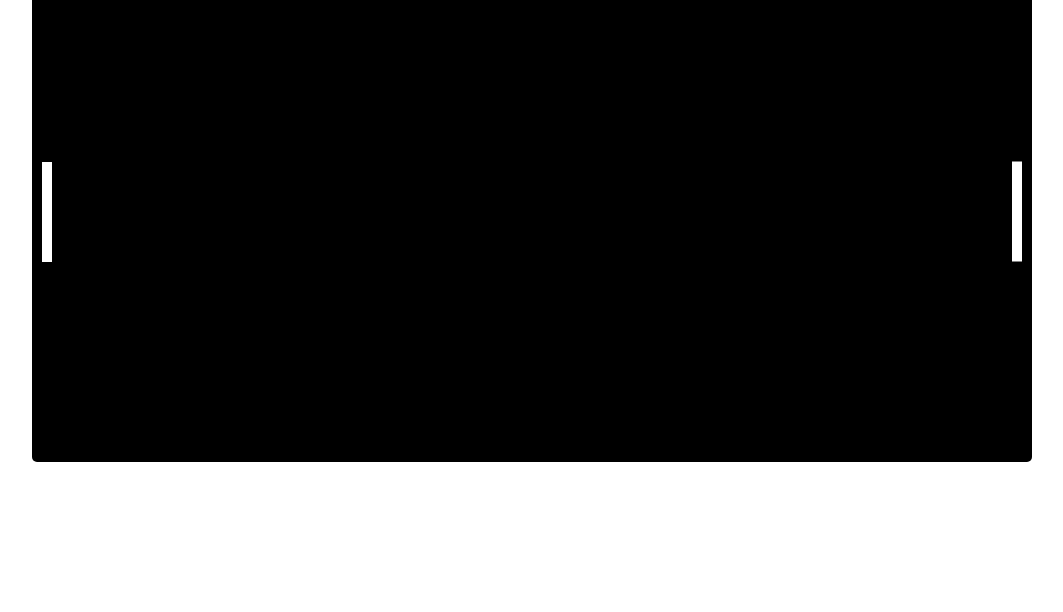
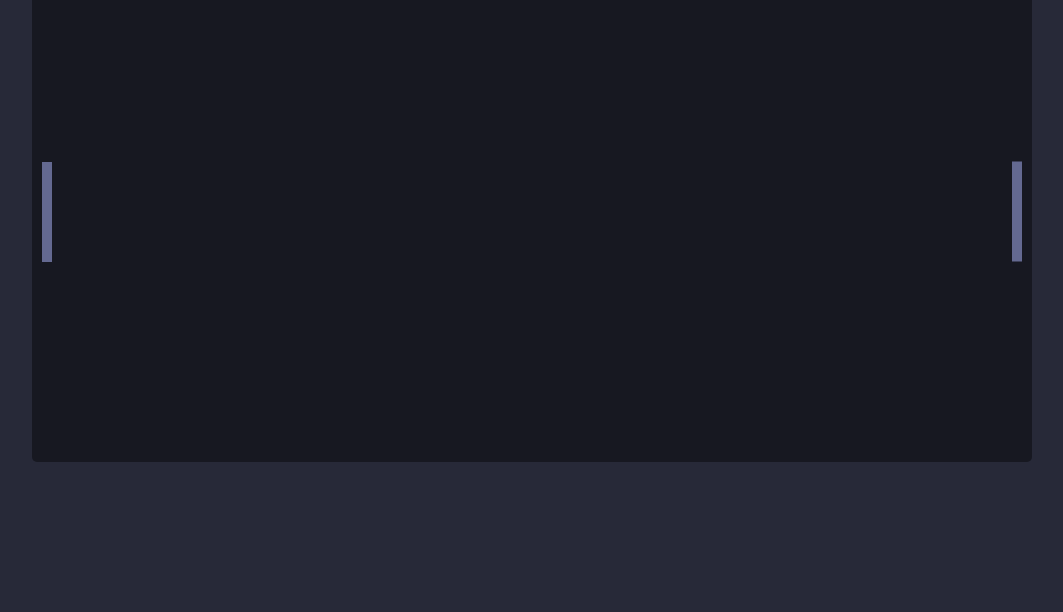
Before and after one commit to jaywaddy/JS-Pong-Game, a plain HTML site: page index.html in a window 1280 px wide. Shown: the part 188-800 px from the top of the page, without its empty margins (108-1171 px from the left). Drawn offline with Linux system fonts and the light colour scheme; a web font is replaced by a local one.

Commit message:
Update 2.20.2
-File organization
-Color scheme change

```diff
--- a/index.html
+++ b/index.html
@@ -5,9 +5,11 @@
         <meta name="viewport" content="width=device-width, initial-scale=1.0">
         <meta http-equiv="X-UA-Compatible" content="ie=edge">
         <title>Piing</title>
-        <link rel="stylesheet" href="main.css">
+        <link rel="stylesheet" href="styles/main.css">
         <link href="https://fonts.googleapis.com/css?family=Geo:400,400i" rel="stylesheet">
-        <script src="pong.js"></script>
+        <script src="scripts/main.js"></script>
+        <script src="scripts/paddles.js"></script>
+        <script src="scripts/puck.js"></script>
     </head>
     <body>
         <div class="container">
--- a/pong.js
+++ /dev/null
@@ -1,238 +0,0 @@
-// Game Score
-let playerScore = 0;
-let AIScore = 0;
-
-// Buffs & Debuffs
-let boost = function() {
-  puck.xSpeed *= 1.1;
-};
-
-let slow = function() {
-  puck.xSpeed *= 0.9;
-};
-
-let stickyPuck = () => {
-  // if () {
-
-  // }
-};
-
-
-// Canvas Properties
-let canvas = {
-  width: 1000,
-  height: 500,
-  xCenter: 500,
-  yCenter: 250
-};
-
-let canvasContext;
-
-// Player Paddle Properties - Left Paddle
-let paddle = {
-  width: 10,
-  height: 100,
-  xPos: 10,
-  yPos: canvas.height / 2.5,
-  color: 'white',
-  center: () => {
-    let center = paddle.yPos + (paddle.height / 2);
-    return center;
-  }
-};
-
-// AI Paddle Properties - Right Paddle
-let AI = {
-  paddle: {
-    width: 10,
-    height: 100,
-    xPos: canvas.width - 20,
-    yPos: canvas.height / 2.5,
-    color: 'white',
-    center: () => {
-      let center = AI.paddle.yPos + (AI.paddle.height / 2);
-      return center;
-    }
-  },
-
-  // AI Motion
-  move: () => {
-    // AI Puck Tracker
-    if (AI.paddle.center() < puck.yPos && puck.xSpeed > 0) {
-      setTimeout(function(){
-        AI.paddle.yPos += 2;
-      }, 200);
-    } else if (AI.paddle.center() > puck.yPos && puck.xSpeed > 0){
-      AI.paddle.yPos -= 2;
-    } else {
-      AI.paddle.yPos += 0;
-    }
-
-
-  },
-
-  // AI Idle Reset
-  reset: () => {
-
-    // Mover to Center from Above
-    while (puck.xSpeed < 0
-      && AI.paddle.center() < canvas.height / 2) {
-      AI.paddle.yPos += 1.5;
-      if (AI.paddle.center() == canvas.height / 2) {
-        AI.paddle.yPos += 0;
-      }
-      break;
-    }
-
-    // Mover to Center from Below
-    while (puck.xSpeed < 0
-      && AI.paddle.center() > canvas.height / 2) {
-      AI.paddle.yPos -= 1.5;
-      if (AI.paddle.center() == canvas.height / 2) {
-        AI.paddle.yPos += 0;
-      }
-      break;
-    }
-  }
-};
-
-// Puck
-let puck = {
-  width: 10,
-  height: 10,
-  xPos: canvas.xCenter,
-  yPos: canvas.yCenter,
-  xSpeed: 5,
-  ySpeed: 2,
-  color: 'white',
-
-  // Puck Movement
-  move: () => {
-    AI.move();
-    puck.xPos += puck.xSpeed;
-    puck.yPos += puck.ySpeed;
-
-    // Puck Hitting Left or Right Wall
-    if (puck.xPos < 0 || puck.xPos > canvas.width) {
-      resetPuck();
-    }
-
-    // Puck Bouncing Off Bottom
-    if (puck.yPos > canvas.height - puck.height) {
-      puck.ySpeed = -puck.ySpeed;
-    }
-
-    // Puck Bouncing Off Top
-    if (puck.yPos < 0) {
-      puck.ySpeed = -puck.ySpeed;
-    }
-  },
-
-  //Bouncing Off Left
-  bounceLeft: () => {
-    if (puck.yPos > paddle.yPos
-      && puck.yPos < paddle.yPos + paddle.height
-      && puck.xPos == paddle.xPos) {
-      puck.xSpeed = -puck.xSpeed;
-
-      console.log('bounce left');
-    }
-  },
-
-  // Bouncing Off Right Paddle
-  bounceRight: () => {
-    if (puck.yPos > AI.paddle.yPos
-      && puck.yPos < AI.paddle.yPos + AI.paddle.height
-      && puck.xPos == AI.paddle.xPos) {
-      puck.xSpeed = -puck.xSpeed;
-
-      console.log('bounce right');
-      AI.reset();
-    }
-    AI.reset();
-  }
-};
-
-function calculateMousePos (evt) {
-  let rect = canvas.getBoundingClientRect();
-  let root = document.documentElement;
-  let mouseX = evt.clientX - rect.left - root.scrollLeft;
-  let mouseY = evt.clientY - rect.top - root.scrollTop;
-  return {
-    x:mouseX,
-    y:mouseY
-  };
-}
-
-window.onload = function() {
-  canvas = document.querySelector('#canvas');
-  canvasContext = canvas.getContext ('2d');
-
-  let framesPerSecond = 60;
-  setInterval (function() {
-    puck.move();
-    puck.bounceLeft();
-    puck.bounceRight();
-    drawGame();
-  }, 1000/framesPerSecond);
-
-  canvas.addEventListener ('mousemove', (event) => {
-    let mousePos = calculateMousePos(event);
-    paddle.yPos = mousePos.y - (paddle.height / 2);
-  });
-}
-
-function resetPuck() {
-  puck.xPos = canvas.xCenter;
-  puck.yPos = canvas.yCenter;
-  puck.xSpeed = -puck.xSpeed;
-}
-
-function drawGame() {
-  // Canvas
-  colorRect (
-    0,
-    0,
-    canvas.width,
-    canvas.height,
-    'black'
-  );
-
-  // Player Paddle
-  colorRect (
-    paddle.xPos,
-    paddle.yPos,
-    paddle.width,
-    paddle.height,
-    paddle.color
-  );
-
-  // AI Paddle
-  colorRect (
-    AI.paddle.xPos,
-    AI.paddle.yPos,
-    AI.paddle.width,
-    AI.paddle.height,
-    AI.paddle.color
-  );
-
-  // Puck
-  colorRect (
-    puck.xPos,
-    puck.yPos,
-    puck.width,
-    puck.height,
-    puck.color
-  );
-}
-
-function colorRect (leftX, topY, width, height, drawColor) {
-  canvasContext.fillStyle = drawColor;
-  canvasContext.fillRect (
-    leftX,
-    topY,
-    width,
-    height,
-    drawColor
-  );
-}
--- /dev/null
+++ b/scripts/main.js
@@ -0,0 +1,116 @@
+// Canvas Properties
+let canvas = {
+  width: 1000,
+  height: 500,
+  xCenter: 500,
+  yCenter: 250
+};
+
+let canvasContext;
+
+// Game Score
+let playerScore = 0;
+let AIScore = 0;
+
+// Buffs & Debuffs
+let boost = function() {
+  puck.xSpeed *= 1.1;
+};
+
+let slow = function() {
+  puck.xSpeed *= 0.9;
+};
+
+let stickyPuck = () => {
+  // if () {
+
+  // }
+};
+
+
+
+
+
+function calculateMousePos (evt) {
+  let rect = canvas.getBoundingClientRect();
+  let root = document.documentElement;
+  let mouseX = evt.clientX - rect.left - root.scrollLeft;
+  let mouseY = evt.clientY - rect.top - root.scrollTop;
+  return {
+    x:mouseX,
+    y:mouseY
+  };
+}
+
+window.onload = function() {
+  canvas = document.querySelector('#canvas');
+  canvasContext = canvas.getContext ('2d');
+
+  let framesPerSecond = 60;
+  setInterval (function() {
+    puck.move();
+    puck.bounceLeft();
+    puck.bounceRight();
+    drawGame();
+  }, 1000/framesPerSecond);
+
+  canvas.addEventListener ('mousemove', (event) => {
+    let mousePos = calculateMousePos(event);
+    paddle.yPos = mousePos.y - (paddle.height / 2);
+  });
+}
+
+function resetPuck() {
+  puck.xPos = canvas.xCenter;
+  puck.yPos = canvas.yCenter;
+  puck.xSpeed = -puck.xSpeed;
+}
+
+function drawGame() {
+  // Canvas
+  colorRect (
+    0,
+    0,
+    canvas.width,
+    canvas.height,
+    '#171821'
+  );
+
+  // Player Paddle
+  colorRect (
+    paddle.xPos,
+    paddle.yPos,
+    paddle.width,
+    paddle.height,
+    paddle.color
+  );
+
+  // AI Paddle
+  colorRect (
+    AI.paddle.xPos,
+    AI.paddle.yPos,
+    AI.paddle.width,
+    AI.paddle.height,
+    AI.paddle.color
+  );
+
+  // Puck
+  colorRect (
+    puck.xPos,
+    puck.yPos,
+    puck.width,
+    puck.height,
+    puck.color
+  );
+}
+
+function colorRect (leftX, topY, width, height, drawColor) {
+  canvasContext.fillStyle = drawColor;
+  canvasContext.fillRect (
+    leftX,
+    topY,
+    width,
+    height,
+    drawColor
+  );
+}
--- /dev/null
+++ b/scripts/paddles.js
@@ -0,0 +1,67 @@
+// Player Paddle Properties - Left Paddle
+let paddle = {
+    width: 10,
+    height: 100,
+    xPos: 10,
+    yPos: canvas.height / 2.5,
+    color: '#646991',
+    center: () => {
+      let center = paddle.yPos + (paddle.height / 2);
+      return center;
+    }
+  };
+
+  // AI Paddle Properties - Right Paddle
+  let AI = {
+    paddle: {
+      width: 10,
+      height: 100,
+      xPos: canvas.width - 20,
+      yPos: canvas.height / 2.5,
+      color: '#646991',
+      center: () => {
+        let center = AI.paddle.yPos + (AI.paddle.height / 2);
+        return center;
+      }
+    },
+
+    // AI Motion
+    move: () => {
+      // AI Puck Tracker
+      if (AI.paddle.center() < puck.yPos && puck.xSpeed > 0) {
+        setTimeout(function(){
+          AI.paddle.yPos += 2;
+        }, 200);
+      } else if (AI.paddle.center() > puck.yPos && puck.xSpeed > 0){
+        AI.paddle.yPos -= 2;
+      } else {
+        AI.paddle.yPos += 0;
+      }
+
+
+    },
+
+    // AI Idle Reset
+    reset: () => {
+
+      // Mover to Center from Above
+      while (puck.xSpeed < 0
+        && AI.paddle.center() < canvas.height / 2) {
+        AI.paddle.yPos += 1.5;
+        if (AI.paddle.center() == canvas.height / 2) {
+          AI.paddle.yPos += 0;
+        }
+        break;
+      }
+
+      // Mover to Center from Below
+      while (puck.xSpeed < 0
+        && AI.paddle.center() > canvas.height / 2) {
+        AI.paddle.yPos -= 1.5;
+        if (AI.paddle.center() == canvas.height / 2) {
+          AI.paddle.yPos += 0;
+        }
+        break;
+      }
+    }
+  };
--- /dev/null
+++ b/scripts/puck.js
@@ -0,0 +1,56 @@
+// Puck
+let puck = {
+    width: 10,
+    height: 10,
+    xPos: canvas.xCenter,
+    yPos: canvas.yCenter,
+    xSpeed: 5,
+    ySpeed: 2,
+    color: '#646991',
+
+    // Puck Movement
+    move: () => {
+      AI.move();
+      puck.xPos += puck.xSpeed;
+      puck.yPos += puck.ySpeed;
+
+      // Puck Hitting Left or Right Wall
+      if (puck.xPos < 0 || puck.xPos > canvas.width) {
+        resetPuck();
+      }
+
+      // Puck Bouncing Off Bottom
+      if (puck.yPos > canvas.height - puck.height) {
+        puck.ySpeed = -puck.ySpeed;
+      }
+
+      // Puck Bouncing Off Top
+      if (puck.yPos < 0) {
+        puck.ySpeed = -puck.ySpeed;
+      }
+    },
+
+    //Bouncing Off Left
+    bounceLeft: () => {
+      if (puck.yPos > paddle.yPos
+        && puck.yPos < paddle.yPos + paddle.height
+        && puck.xPos == paddle.xPos) {
+        puck.xSpeed = -puck.xSpeed;
+
+        console.log('bounce left');
+      }
+    },
+
+    // Bouncing Off Right Paddle
+    bounceRight: () => {
+      if (puck.yPos > AI.paddle.yPos
+        && puck.yPos < AI.paddle.yPos + AI.paddle.height
+        && puck.xPos == AI.paddle.xPos) {
+        puck.xSpeed = -puck.xSpeed;
+
+        console.log('bounce right');
+        AI.reset();
+      }
+      AI.reset();
+    }
+  };
--- a/main.css
+++ b/styles/main.css
@@ -1,6 +1,10 @@
 *, html, body {
     margin: 0;
     padding: 0;
+}
+
+body {
+    background: #272938;
 }
 
 .container {
@@ -16,9 +20,11 @@ h1 {
     margin-top: 100px;
     font-family: 'Geo';
     font-size: 4em;
+    color: white;
 }
 
 canvas {
     margin: auto;
     border-radius: 5px;
+    cursor: none;
 }
```
Also changed, not shown: game.js (deleted, +0 -45 lines), scripts/pong.js (deleted, +0 -172 lines).
